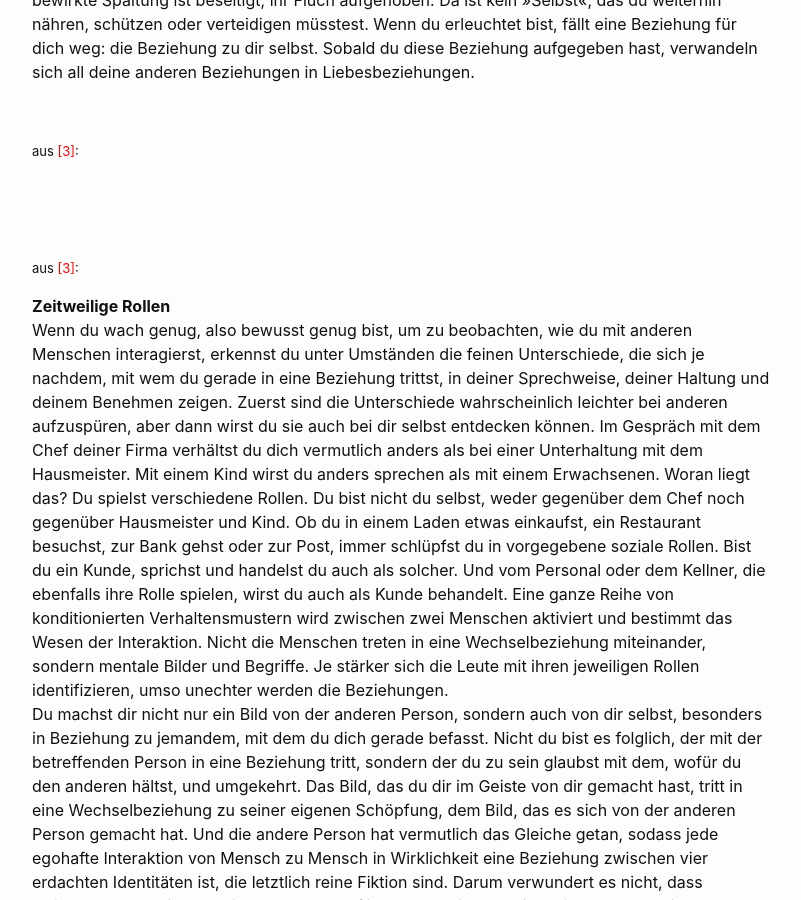
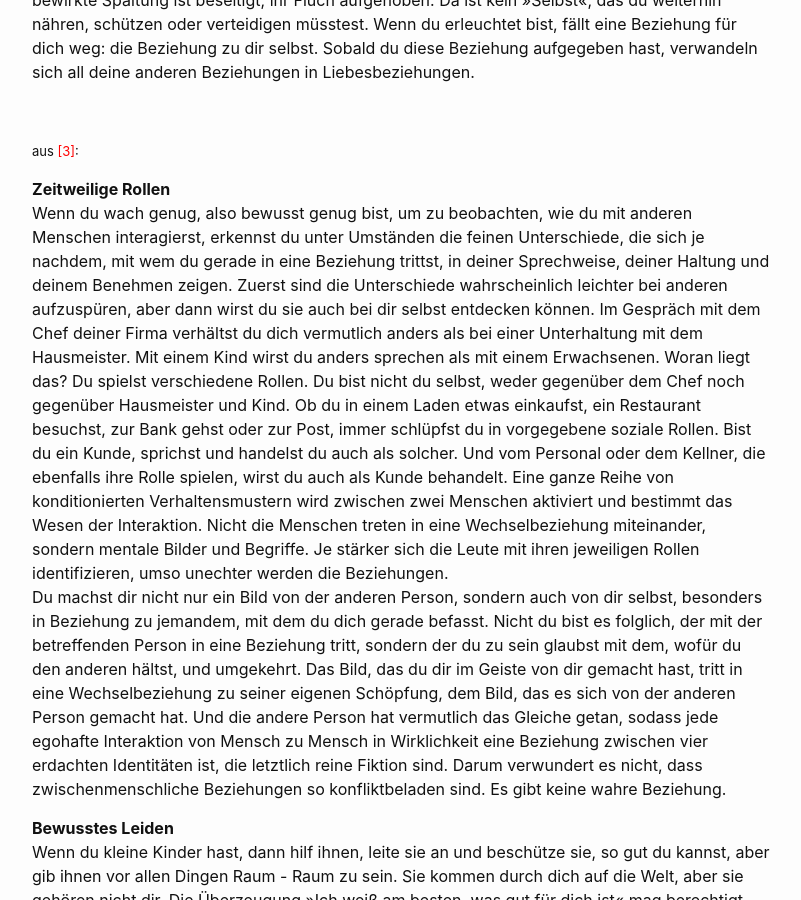
Before and after one commit to Hautaklyttn/-selbst-, a Jekyll site: the page built from docs/eTolle.md, in a window 1280 px wide and 900 px high, scrolled down 11335 px. Shown: the whole window, without its empty margins (238-1039 px from the left). Built offline with Jekyll 4.4.1, drawn with Linux system fonts in a browser that asks for light colours.

```diff
--- a/docs/eTolle.md
+++ b/docs/eTolle.md
@@ -232,12 +232,6 @@ frei vom Denken und hast endlich Raum für Liebe, Freude und Frieden.
 Aber brauchst du überhaupt eine Beziehung zu dir selbst? Warum bist du nicht einfach du selbst? Wenn du eine Beziehung zu dir selbst hast, bist du zweigeteilt: »ich« und »mein Selbst«, Subjekt und Objekt. Diese vom Denken geschaffene Dualität ist die Grundursache für all die unnötigen Komplikationen, Probleme und Konflikte in deinem Leben.
 
 Im Zustand der Erleuchtung bist du du selbst - »du« und »dein Selbst« verschmelzen miteinander. Du beurteilst dich nicht und bedauerst dich nicht, du bist nicht stolz auf dich, du liebst dich nicht und hasst dich nicht usw. Die durch die Selbstreflexion des Bewusstseins bewirkte Spaltung ist beseitigt, ihr Fluch aufgehoben. Da ist kein »Selbst«, das du weiterhin nähren, schützen oder verteidigen müsstest. Wenn du erleuchtet bist, fällt eine Beziehung für dich weg: die Beziehung zu dir selbst. Sobald du diese Beziehung aufgegeben hast, verwandeln sich all deine anderen Beziehungen in Liebesbeziehungen.
-
-&nbsp;
-
-<a name="book3"></a> <font size="-1">aus <span style="color:red ">[3]</span>:</font>
-
-&nbsp;
 
 &nbsp;
 
```
